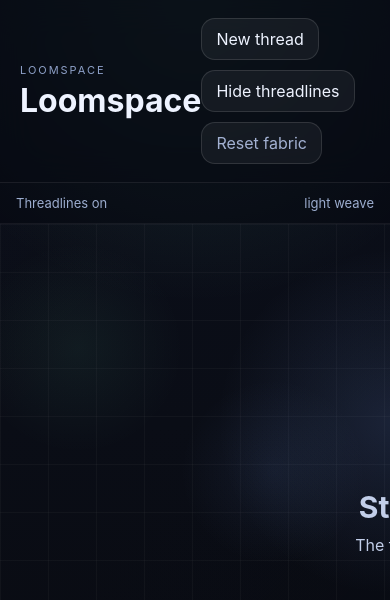
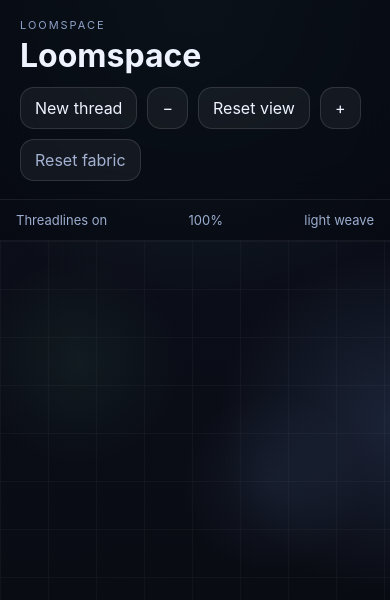
Before and after one commit to brettpoole/loomspace-ai, a React (Vite) app: page / in a window 390 px wide. Shown: the top 600 px of the page. Built offline with nearby package versions, Linux system fonts and the light colour scheme.

Commit message:
feat: finish bounded pan zoom canvas

```diff
--- a/src/App.tsx
+++ b/src/App.tsx
@@ -1,4 +1,4 @@
-import { useEffect, useMemo, useState } from 'react';
+import { useEffect, useMemo, useRef, useState } from 'react';
 import {
   appendChatToThread,
   computeMetrics,
@@ -8,7 +8,6 @@
   loadWorkspace,
   saveSettings,
   saveWorkspace,
-  summarize,
   threadWithActiveNode,
   threadWithInfo,
   updateThreadTitle,
@@ -16,13 +15,17 @@
 import type { ChatMessage, LoomspaceState, OpenAISettings, ThreadChatNode, ThreadLane, ThreadNode } from './lib/types';
 
 const LANE_WIDTH = 320;
-const LANE_GAP = 44;
-const LEFT_PAD = 44;
-const TOP_PAD = 24;
+const LANE_GAP = 56;
+const LEFT_PAD = 64;
+const TOP_PAD = 28;
 const TITLE_HEIGHT = 66;
+const TITLE_INFO_EXTRA = 84;
 const CHAT_HEIGHT = 92;
-const NODE_GAP = 34;
+const NODE_GAP = 30;
 const NODE_WIDTH = 232;
+const MIN_ZOOM = 0.7;
+const MAX_ZOOM = 1.6;
+const EDGE_PADDING = 80;
 
 export default function App() {
   const [state, setState] = useState<LoomspaceState>(() => loadWorkspace());
@@ -32,41 +35,69 @@
   const [composerDraft, setComposerDraft] = useState('');
   const [sending, setSending] = useState(false);
   const [error, setError] = useState<string | null>(null);
+  const viewportRef = useRef<HTMLDivElement>(null);
+  const panGesture = useRef<{ startX: number; startY: number; panX: number; panY: number } | null>(null);
 
-  useEffect(() => {
-    saveWorkspace(state);
-  }, [state]);
-
-  useEffect(() => {
-    saveSettings(settings);
-  }, [settings]);
+  useEffect(() => saveWorkspace(state), [state]);
+  useEffect(() => saveSettings(settings), [settings]);
 
   const metrics = useMemo(() => computeMetrics(state), [state]);
   const activeThread = state.threads.find((thread) => thread.id === state.selectedThreadId) ?? state.threads[0] ?? null;
   const activeNode = activeThread?.nodes.find((node) => node.id === state.selectedNodeId) ?? activeThread?.nodes.at(-1) ?? null;
 
-  const canvasWidth = Math.max(1200, LEFT_PAD * 2 + state.threads.length * LANE_WIDTH + Math.max(0, state.threads.length - 1) * LANE_GAP);
+  const canvasWidth = Math.max(
+    1280,
+    LEFT_PAD * 2 + Math.max(0, state.threads.length - 1) * (LANE_WIDTH + LANE_GAP) + LANE_WIDTH,
+  );
 
   const lanes = useMemo(() => {
     return state.threads.map((thread, index) => {
-      const laneCenterX = state.threads.length === 1 ? canvasWidth / 2 : LEFT_PAD + index * (LANE_WIDTH + LANE_GAP) + LANE_WIDTH / 2;
-      const nodeEntries: Array<{ node: ThreadNode; top: number }> = [];
+      const centerX = state.threads.length === 1 ? canvasWidth / 2 : LEFT_PAD + index * (LANE_WIDTH + LANE_GAP) + LANE_WIDTH / 2;
+      const nodes: Array<{ node: ThreadNode; top: number }> = [];
       let cursorTop = TOP_PAD;
       for (const node of thread.nodes) {
-        nodeEntries.push({ node, top: cursorTop });
-        cursorTop += nodeKindHeight(node) + NODE_GAP;
+        nodes.push({ node, top: cursorTop });
+        cursorTop += nodeHeight(thread, node) + NODE_GAP;
       }
-      const laneHeight = Math.max(cursorTop + 80 + (thread.infoOpen ? 90 : 0), 420);
-
       return {
         thread,
-        laneCenterX,
-        spineX: laneCenterX,
-        nodeEntries,
-        laneHeight,
+        centerX,
+        nodes,
+        height: cursorTop + 72,
       };
     });
   }, [canvasWidth, state.threads]);
+
+  const canvasHeight = Math.max(720, ...lanes.map((lane) => lane.height));
+
+  useEffect(() => {
+    clampViewport();
+  }, [canvasWidth, canvasHeight]);
+
+  useEffect(() => {
+    const onResize = () => clampViewport();
+    window.addEventListener('resize', onResize);
+    return () => window.removeEventListener('resize', onResize);
+  }, [canvasWidth, canvasHeight]);
+
+  function clampViewport(next?: Partial<Pick<LoomspaceState, 'panX' | 'panY' | 'zoom'>>) {
+    const viewport = viewportRef.current;
+    const width = viewport?.clientWidth ?? window.innerWidth;
+    const height = viewport?.clientHeight ?? window.innerHeight;
+    const zoom = clamp(next?.zoom ?? state.zoom, MIN_ZOOM, MAX_ZOOM);
+    const panX = next?.panX ?? state.panX;
+    const panY = next?.panY ?? state.panY;
+    const nextBounds = boundedPan(panX, panY, zoom, width, height, canvasWidth, canvasHeight);
+    if (
+      nextBounds.panX === state.panX &&
+      nextBounds.panY === state.panY &&
+      zoom === state.zoom &&
+      !next
+    ) {
+      return;
+    }
+    setState((current) => ({ ...current, ...nextBounds, zoom }));
+  }
 
   function selectThread(threadId: string, nodeId?: string | null) {
     setState((current) => ({
@@ -85,14 +116,15 @@
     const title = threadTitleDraft.trim() || `Thread ${state.threads.length + 1}`;
     const description = threadDescriptionDraft.trim() || 'A new lane for a project idea and its AI chat context.';
     const thread = createThread(title, description, state.threads.length);
-    const selectedChat = thread.nodes.find((node): node is ThreadChatNode => node.kind === 'chat') ?? null;
+    const firstChat = thread.nodes.find((node): node is ThreadChatNode => node.kind === 'chat') ?? null;
 
     setState((current) => ({
       ...current,
       version: current.version + 1,
       threads: [...current.threads, thread],
       selectedThreadId: thread.id,
-      selectedNodeId: selectedChat?.id ?? null,
+      selectedNodeId: firstChat?.id ?? null,
+      panX: current.threads.length === 0 ? current.panX : current.panX - 40,
     }));
 
     setThreadTitleDraft('');
@@ -109,11 +141,7 @@
     }
 
     const userText = composerDraft.trim();
-    const userMessage: ChatMessage = {
-      id: `msg-${crypto.randomUUID().slice(0, 8)}`,
-      role: 'user',
-      text: userText,
-    };
+    const userMessage: ChatMessage = { id: `msg-${crypto.randomUUID().slice(0, 8)}`, role: 'user', text: userText };
 
     setSending(true);
     setError(null);
@@ -132,9 +160,7 @@
         ...current,
         version: current.version + 1,
         threads: current.threads.map((thread) =>
-          thread.id === activeThread.id
-            ? appendChatToThread(thread, newChatNode, [userMessage, assistantMessage])
-            : thread,
+          thread.id === activeThread.id ? appendChatToThread(thread, newChatNode, [userMessage, assistantMessage]) : thread,
         ),
         selectedThreadId: activeThread.id,
         selectedNodeId: newChatNode.id,
@@ -176,14 +202,109 @@
   }
 
   function resetWorkspace() {
-    localStorage.removeItem('loomspace.workspace.v5');
-    localStorage.removeItem('loomspace.settings.v1');
+    localStorage.removeItem('loomspace.workspace.v6');
+    localStorage.removeItem('loomspace.settings.v2');
     setState(loadWorkspace());
     setSettings(loadSettings());
     setThreadTitleDraft('');
     setThreadDescriptionDraft('');
     setComposerDraft('');
     setError(null);
+  }
+
+  function beginPan(event: React.PointerEvent<HTMLDivElement>) {
+    if (event.target !== event.currentTarget) return;
+    panGesture.current = {
+      startX: event.clientX,
+      startY: event.clientY,
+      panX: state.panX,
+      panY: state.panY,
+    };
+    event.currentTarget.setPointerCapture(event.pointerId);
+  }
+
+  function movePan(event: React.PointerEvent<HTMLDivElement>) {
+    if (!panGesture.current) return;
+    const deltaX = event.clientX - panGesture.current.startX;
+    const deltaY = event.clientY - panGesture.current.startY;
+    const viewport = viewportRef.current;
+    const width = viewport?.clientWidth ?? window.innerWidth;
+    const height = viewport?.clientHeight ?? window.innerHeight;
+    const next = boundedPan(
+      panGesture.current.panX + deltaX,
+      panGesture.current.panY + deltaY,
+      state.zoom,
+      width,
+      height,
+      canvasWidth,
+      canvasHeight,
+    );
+    setState((current) => ({ ...current, ...next }));
+  }
+
+  function endPan() {
+    panGesture.current = null;
+  }
+
+  function zoomAt(clientX: number, clientY: number, nextZoom: number) {
+    const viewport = viewportRef.current;
+    if (!viewport) return;
+    const rect = viewport.getBoundingClientRect();
+    const zoom = clamp(nextZoom, MIN_ZOOM, MAX_ZOOM);
+    const pointX = clientX - rect.left;
+    const pointY = clientY - rect.top;
+
+    setState((current) => {
+      const scale = zoom / current.zoom;
+      const transformed = {
+        panX: pointX - (pointX - current.panX) * scale,
+        panY: pointY - (pointY - current.panY) * scale,
+      };
+      return {
+        ...current,
+        zoom,
+        ...boundedPan(transformed.panX, transformed.panY, zoom, rect.width, rect.height, canvasWidth, canvasHeight),
+      };
+    });
+  }
+
+  function zoomFromButton(direction: 1 | -1) {
+    const viewport = viewportRef.current;
+    if (!viewport) return;
+    const rect = viewport.getBoundingClientRect();
+    zoomAt(rect.left + rect.width / 2, rect.top + rect.height / 2, state.zoom + direction * 0.1);
+  }
+
+  function resetView() {
+    const viewport = viewportRef.current;
+    if (!viewport) {
+      setState((current) => ({ ...current, zoom: 1, panX: 0, panY: 0 }));
+      return;
+    }
+    const rect = viewport.getBoundingClientRect();
+    const centered = boundedPan(
+      Math.max(0, (rect.width - canvasWidth) / 2),
+      Math.max(0, (rect.height - canvasHeight) / 2),
+      1,
+      rect.width,
+      rect.height,
+      canvasWidth,
+      canvasHeight,
+    );
+    setState((current) => ({ ...current, zoom: 1, ...centered }));
+  }
+
+  function onWheel(event: React.WheelEvent<HTMLDivElement>) {
+    event.preventDefault();
+    if (event.ctrlKey || event.metaKey) {
+      zoomAt(event.clientX, event.clientY, state.zoom - event.deltaY * 0.0015);
+      return;
+    }
+    const viewport = viewportRef.current;
+    const width = viewport?.clientWidth ?? window.innerWidth;
+    const height = viewport?.clientHeight ?? window.innerHeight;
+    const next = boundedPan(state.panX - event.deltaX, state.panY - event.deltaY, state.zoom, width, height, canvasWidth, canvasHeight);
+    setState((current) => ({ ...current, ...next }));
   }
 
   return (
@@ -195,9 +316,9 @@
         </div>
         <div className="topbar-actions">
           <button onClick={createNewThread}>New thread</button>
-          <button onClick={() => setState((current) => ({ ...current, densityOverlay: !current.densityOverlay }))}>
-            {state.densityOverlay ? 'Hide' : 'Show'} threadlines
-          </button>
+          <button onClick={() => zoomFromButton(-1)}>−</button>
+          <button onClick={resetView}>Reset view</button>
+          <button onClick={() => zoomFromButton(1)}>+</button>
           <button onClick={resetWorkspace} className="quiet">
             Reset fabric
           </button>
@@ -263,35 +384,46 @@
         <section className="canvas-panel">
           <div className="canvas-toolbar">
             <span>{state.densityOverlay ? 'Threadlines on' : 'Threadlines off'}</span>
+            <span>{Math.round(state.zoom * 100)}%</span>
             <span>{metrics.saturation * 100 < 50 ? 'light weave' : 'dense weave'}</span>
           </div>
 
-          <div className={`fabric-canvas ${state.densityOverlay ? 'overlay' : ''}`}>
-            <div className="fabric-stage" style={{ width: canvasWidth, height: Math.max(...lanes.map((lane) => lane.laneHeight), 480) }}>
+          <div
+            ref={viewportRef}
+            className={`canvas-viewport ${state.densityOverlay ? 'overlay' : ''}`}
+            onWheel={onWheel}
+          >
+            <div
+              className="canvas-stage"
+              style={{
+                width: canvasWidth,
+                height: canvasHeight,
+                transform: `translate(${state.panX}px, ${state.panY}px) scale(${state.zoom})`,
+              }}
+              onPointerDown={beginPan}
+              onPointerMove={movePan}
+              onPointerUp={endPan}
+              onPointerLeave={endPan}
+            >
               {lanes.length === 0 ? (
                 <div className="empty-state">
                   <p className="eyebrow">Canvas idle</p>
                   <h2>Start a thread to begin the weave</h2>
-                  <p>The first thread will center itself. New threads line up to the right.</p>
+                  <p>The first thread centers itself. New threads line up to the right.</p>
                   <button onClick={createNewThread}>Create first thread</button>
                 </div>
               ) : null}
 
-              <svg className="edges-layer" viewBox={`0 0 ${canvasWidth} ${Math.max(...lanes.map((lane) => lane.laneHeight), 480)}`} preserveAspectRatio="none">
+              <svg className="edges-layer" viewBox={`0 0 ${canvasWidth} ${canvasHeight}`} preserveAspectRatio="none">
                 {lanes.map((lane) => {
-                  const nodes = lane.nodeEntries;
-                  const startY = nodes[0]?.top ?? TOP_PAD;
-                  const endY = (nodes.at(-1)?.top ?? TOP_PAD) + nodeKindHeight(nodes.at(-1)?.node ?? null);
-                  const startX = lane.spineX;
+                  const path = buildThreadPath(lane.centerX, lane.nodes.map((entry) => entry.node), lane.thread);
+                  const anchors = buildAnchors(lane.centerX, lane.nodes.map((entry) => entry.node), lane.thread);
                   return (
                     <g key={lane.thread.id}>
-                      <path d={`M ${startX} ${startY} L ${startX} ${endY}`} className={`rope-shadow ${lane.thread.id === activeThread?.id ? 'active' : ''}`} />
-                      <path d={`M ${startX} ${startY} L ${startX} ${endY}`} className={`rope ${lane.thread.id === activeThread?.id ? 'active' : ''}`} />
-                      {nodes.map(({ node, top }) => (
-                        <g key={node.id}>
-                          <circle cx={startX} cy={top} r="4" className="knot" />
-                          <path d={`M ${startX} ${top} L ${startX} ${top + nodeKindHeight(node)}`} className="link-line" />
-                        </g>
+                      <path d={path} className={`rope-shadow ${lane.thread.id === activeThread?.id ? 'active' : ''}`} />
+                      <path d={path} className={`rope ${lane.thread.id === activeThread?.id ? 'active' : ''}`} />
+                      {anchors.map((point, index) => (
+                        <circle key={`${lane.thread.id}-${index}`} cx={point.x} cy={point.y} r="4" className="knot" />
                       ))}
                     </g>
                   );
@@ -305,9 +437,9 @@
                   <div
                     key={thread.id}
                     className={`thread-lane ${isActiveLane ? 'active' : ''}`}
-                    style={{ left: lane.laneCenterX - LANE_WIDTH / 2, top: 0, width: LANE_WIDTH, height: lane.laneHeight }}
+                    style={{ left: lane.centerX - NODE_WIDTH / 2, top: 0, width: NODE_WIDTH, height: lane.height }}
                   >
-                    {lane.nodeEntries.map(({ node, top }) => {
+                    {lane.nodes.map(({ node, top }) => {
                       if (node.kind === 'title') {
                         const titleNode = node;
                         return (
@@ -319,12 +451,7 @@
                                   onChange={(event) => updateTitle(thread.id, event.target.value)}
                                   onFocus={() => selectThread(thread.id, node.id)}
                                 />
-                                <button
-                                  type="button"
-                                  className="info-button"
-                                  onClick={() => toggleInfo(thread.id)}
-                                  aria-label="Thread info"
-                                >
+                                <button type="button" className="info-button" onClick={() => toggleInfo(thread.id)} aria-label="Thread info">
                                   ⓘ
                                 </button>
                               </div>
@@ -340,7 +467,7 @@
                         <button
                           key={node.id}
                           className={`chat-node ${isSelected ? 'selected' : ''}`}
-                          style={{ top, left: lane.spineX - NODE_WIDTH / 2 }}
+                          style={{ top, left: 0 }}
                           onClick={() => selectNode(thread.id, node.id)}
                         >
                           <div className="exchange-head">
@@ -479,7 +606,65 @@
   return assistantText;
 }
 
-function nodeKindHeight(node: ThreadNode | null) {
-  if (!node) return 0;
-  return node.kind === 'title' ? TITLE_HEIGHT : CHAT_HEIGHT;
+function nodeHeight(thread: ThreadLane, node: ThreadNode) {
+  if (node.kind === 'title') return TITLE_HEIGHT + (thread.infoOpen ? TITLE_INFO_EXTRA : 0);
+  return CHAT_HEIGHT;
 }
+
+function buildThreadPath(centerX: number, nodes: ThreadNode[], thread: ThreadLane) {
+  if (!nodes.length) return '';
+  const commands: string[] = [];
+  let cursor = TOP_PAD;
+  commands.push(`M ${centerX} ${cursor}`);
+
+  nodes.forEach((node, index) => {
+    const height = nodeHeight(thread, node);
+    commands.push(`L ${centerX} ${cursor + height}`);
+    cursor += height;
+    if (index < nodes.length - 1) {
+      commands.push(`L ${centerX} ${cursor + NODE_GAP}`);
+      cursor += NODE_GAP;
+    }
+  });
+
+  return commands.join(' ');
+}
+
+function buildAnchors(centerX: number, nodes: ThreadNode[], thread: ThreadLane) {
+  const points: Array<{ x: number; y: number }> = [];
+  let cursor = TOP_PAD;
+  for (const node of nodes) {
+    const height = nodeHeight(thread, node);
+    points.push({ x: centerX, y: cursor });
+    points.push({ x: centerX, y: cursor + height });
+    cursor += height + NODE_GAP;
+  }
+  return points;
+}
+
+function boundedPan(
+  panX: number,
+  panY: number,
+  zoom: number,
+  viewportWidth: number,
+  viewportHeight: number,
+  contentWidth: number,
+  contentHeight: number,
+) {
+  const renderedWidth = contentWidth * zoom;
+  const renderedHeight = contentHeight * zoom;
+
+  const minX = renderedWidth <= viewportWidth ? (viewportWidth - renderedWidth) / 2 : viewportWidth - renderedWidth - EDGE_PADDING;
+  const maxX = renderedWidth <= viewportWidth ? (viewportWidth - renderedWidth) / 2 : EDGE_PADDING;
+  const minY = renderedHeight <= viewportHeight ? (viewportHeight - renderedHeight) / 2 : viewportHeight - renderedHeight - EDGE_PADDING;
+  const maxY = renderedHeight <= viewportHeight ? (viewportHeight - renderedHeight) / 2 : EDGE_PADDING;
+
+  return {
+    panX: clamp(panX, minX, maxX),
+    panY: clamp(panY, minY, maxY),
+  };
+}
+
+function clamp(value: number, min: number, max: number) {
+  return Math.min(max, Math.max(min, value));
+}
--- a/src/lib/sample.ts
+++ b/src/lib/sample.ts
@@ -7,5 +7,8 @@
   selectedThreadId: null,
   selectedNodeId: null,
   densityOverlay: true,
+  panX: 0,
+  panY: 0,
+  zoom: 1,
   version: 1,
 };
--- a/src/lib/types.ts
+++ b/src/lib/types.ts
@@ -46,6 +46,9 @@
   selectedThreadId: string | null;
   selectedNodeId: string | null;
   densityOverlay: boolean;
+  panX: number;
+  panY: number;
+  zoom: number;
   version: number;
 }
 
--- a/src/styles.css
+++ b/src/styles.css
@@ -209,6 +209,7 @@
 .canvas-toolbar {
   display: flex;
   justify-content: space-between;
+  gap: 10px;
   padding: 12px 16px;
   font-size: 13px;
   color: #9cadcf;
@@ -216,16 +217,24 @@
   border-bottom: 1px solid rgba(255, 255, 255, 0.06);
 }
 
-.fabric-canvas {
+.canvas-viewport {
   position: relative;
-  overflow: auto;
+  overflow: hidden;
+  width: 100%;
+  height: 100%;
+  touch-action: none;
+  cursor: grab;
   background:
     radial-gradient(circle at 20% 20%, rgba(124, 247, 194, 0.06), transparent 18%),
     radial-gradient(circle at 70% 40%, rgba(126, 168, 255, 0.08), transparent 20%),
     linear-gradient(135deg, rgba(255, 255, 255, 0.02), rgba(255, 255, 255, 0.01));
 }
 
-.fabric-canvas.overlay {
+.canvas-viewport:active {
+  cursor: grabbing;
+}
+
+.canvas-viewport.overlay {
   background-image:
     linear-gradient(rgba(255, 255, 255, 0.03) 1px, transparent 1px),
     linear-gradient(90deg, rgba(255, 255, 255, 0.03) 1px, transparent 1px),
@@ -235,9 +244,11 @@
   background-size: 48px 48px, 48px 48px, auto, auto, auto;
 }
 
-.fabric-stage {
+.canvas-stage {
   position: relative;
   min-height: 100%;
+  transform-origin: 0 0;
+  will-change: transform;
 }
 
 .edges-layer {
@@ -473,7 +484,7 @@
   margin: 10px 0 12px;
 }
 
-@media (max-width: 1280px) {
+@media (max-width: 1200px) {
   .layout {
     grid-template-columns: 280px minmax(0, 1fr);
   }
@@ -483,7 +494,7 @@
   }
 }
 
-@media (max-width: 900px) {
+@media (max-width: 860px) {
   .layout {
     grid-template-columns: 1fr;
   }
@@ -491,4 +502,14 @@
   .panel.left {
     display: none;
   }
+
+  .topbar {
+    flex-direction: column;
+    align-items: flex-start;
+    gap: 12px;
+  }
+
+  .topbar-actions {
+    width: 100%;
+  }
 }
```
